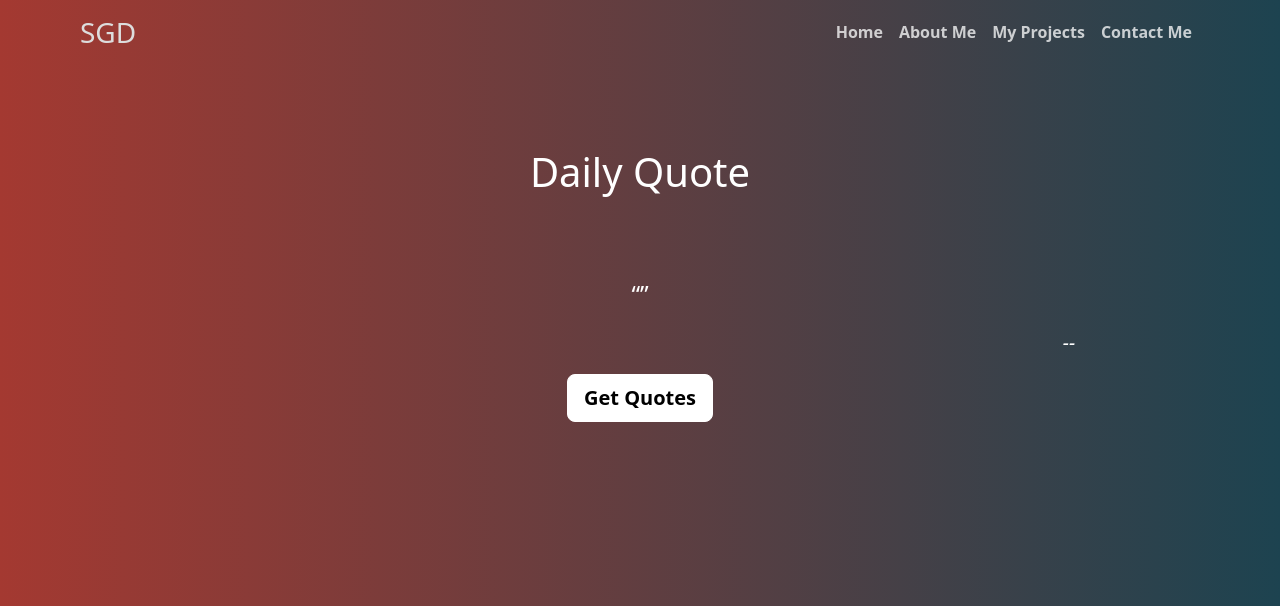
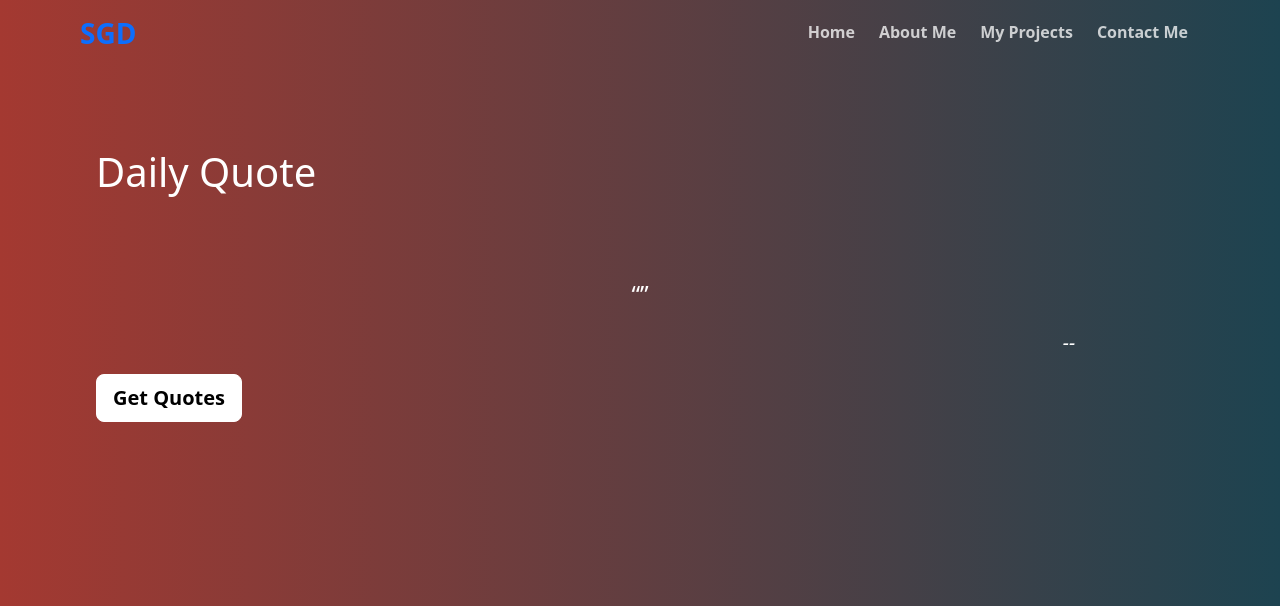
Before and after one commit to Xenon0117/Portfolio, a Flask app: page / in a window 1280 px wide. Shown: the top 606 px of the page. Run offline with Flask 3, Linux system fonts and the light colour scheme; data that the repository does not hold is empty.

Commit message:
Update base.html

```diff
--- a/templates/base.html
+++ b/templates/base.html
@@ -1,95 +1,77 @@
 <!DOCTYPE html>
 <html lang="en">
+
 <head>
     <meta charset="UTF-8">
     <meta name="viewport" content="width=device-width, initial-scale=1.0">
-        <title>{%block title %}{% endblock%}</title>
-        <link rel="icon" type="image/x-icon" href="./static/icon.ico">
-        <link href="https://cdn.jsdelivr.net/npm/bootstrap@5.3.7/dist/css/bootstrap.min.css" rel="stylesheet" integrity="sha384-LN+7fdVzj6u52u30Kp6M/trliBMCMKTyK833zpbD+pXdCLuTusPj697FH4R/5mcr" crossorigin="anonymous">
-        <link rel="stylesheet" href="../static/CSS/style.css">
-        <link rel="stylesheet" href="https://cdn.jsdelivr.net/npm/bootstrap-icons@1.11.1/font/bootstrap-icons.css">
-        <script src="https://cdn.jsdelivr.net/npm/bootstrap@5.3.7/dist/js/bootstrap.bundle.min.js" integrity="sha384-ndDqU0Gzau9qJ1lfW4pNLlhNTkCfHzAVBReH9diLvGRem5+R9g2FzA8ZGN954O5Q" crossorigin="anonymous"></script>
+    <title>{% block title %}{% endblock %}</title>
+    <link rel="icon" type="image/x-icon" href="{{ url_for('static', filename='icon.ico') }}">
+    <link href="https://cdn.jsdelivr.net/npm/bootstrap@5.3.3/dist/css/bootstrap.min.css" rel="stylesheet">
+    <link rel="stylesheet" href="https://cdnjs.cloudflare.com/ajax/libs/font-awesome/6.5.0/css/all.min.css">
+    <link rel="stylesheet" href="{{ url_for('static', filename='CSS/style.css') }}">
+    <script src="https://cdn.jsdelivr.net/npm/bootstrap@5.3.3/dist/js/bootstrap.bundle.min.js"></script>
 </head>
-    <body class="d-flex h-100 text-center text-bg-dark">
+
+<body class="text-bg-dark">
     <div class="cover-container d-flex w-100 h-100 p-3 mx-auto flex-column">
-            <header class="mb-auto">
-                <div>
-                    <a href="{{url_for('index')}}#about"><h3 class="float-md-start mb-0">SGD</h3></a>
-                    <nav class="nav nav-masthead justify-content-center float-md-end">
-                        <a class="nav-link fw-bold py-1 px-0 mx-2" href="{{url_for('index')}}">Home</a>
-                        <a class="nav-link fw-bold py-1 px-0 mx-2" href="{{url_for('index')}}#about">About Me</a>
-                        <a class="nav-link fw-bold py-1 px-0 mx-2" href="{{url_for('index')}}#projects">My Projects</a>
-                        <a class="nav-link fw-bold py-1 px-0 mx-2" href="{{url_for('index')}}#contact">Contact Me</a>
+        <header class="mb-auto position-relative">
+            <div class="d-flex flex-wrap justify-content-between align-items-center">
+                <a href="{{ url_for('index') }}#about" class="text-decoration-none">
+                    <h3 class="mb-0 text-primary fw-bold">SGD</h3>
+                </a>
+                <!-- Desktop Navigation -->
+                <nav class="nav nav-masthead justify-content-center d-none d-md-flex">
+                    <a class="nav-link fw-bold py-1 px-2 mx-1" href="{{ url_for('index') }}">Home</a>
+                    <a class="nav-link fw-bold py-1 px-2 mx-1" href="{{ url_for('index') }}#about">About Me</a>
+                    <a class="nav-link fw-bold py-1 px-2 mx-1" href="{{ url_for('index') }}#projects">My Projects</a>
+                    <a class="nav-link fw-bold py-1 px-2 mx-1" href="{{ url_for('index') }}#contact">Contact Me</a>
                 </nav>
+
             </div>
+
+
         </header>
+
         {% with messages = get_flashed_messages(with_categories=true) %}
         {% if messages %}
+        <div class="container mt-3">
             {% for category, message in messages %}
-                    <div class="alert {{ category }}"> {{ message|capitalize }} </div>
+            <div class="alert alert-{{ 'success' if category == 'success' else 'danger' if category == 'danger' else 'warning' }} alert-dismissible fade show"
+                role="alert">
+                {{ message|capitalize }}
+                <button type="button" class="btn-close" data-bs-dismiss="alert"></button>
+            </div>
             {% endfor %}
+        </div>
         {% endif %}
         {% endwith %}
 
         {% block content %}{% endblock %}
-
-            <!-- Footer -->
-            <div class="container">
-                <footer class="py-3 my-4">
+        <br>
+        <footer class="mt-auto py-4 animated-footer">
             <ul class="nav justify-content-center border-bottom pb-3 mb-3">
-                        <li class="nav-item"><a href="#" class="nav-link px-2 text-white">Home</a></li>
-                        <li class="nav-item"><a href="{{url_for('index')}}#about" class="nav-link px-2 text-white">About Me</a></li>
-                        <li class="nav-item"><a href="{{url_for('index')}}#projects" class="nav-link px-2 text-white">Projects</a></li>
-                        <li class="nav-item"><a href="{{url_for('index')}}#contact" class="nav-link px-2 text-white">Contact Me</a></li>
+                <li class="nav-item"><a href="{{ url_for('index') }}" class="nav-link px-2 text-white">Home</a></li>
+                <li class="nav-item"><a href="{{ url_for('index') }}#about" class="nav-link px-2 text-white">About
+                        Me</a></li>
+                <li class="nav-item"><a href="{{ url_for('index') }}#projects"
+                        class="nav-link px-2 text-white">Projects</a></li>
+                <li class="nav-item"><a href="{{ url_for('index') }}#contact" class="nav-link px-2 text-white">Contact
+                        Me</a></li>
             </ul>
-                    {% if current_year=='2025'%}
-                    <p class="text-center text-body-secondary">© {{current_year}} | SOUMAJIT GHOSH DASTIDER</p>
+            {% if current_year == '2025' %}
+            <p class="text-center text-body-primary">© {{ current_year }} | SOUMAJIT GHOSH DASTIDER</p>
             {% else %}
-                    <p class="text-center text-body-secondary">© 2025 - {{current_year}} | SOUMAJIT GHOSH DASTIDER</p>
+            <p class="text-center text-body-primary">© 2025 – {{ current_year }} | SOUMAJIT GHOSH DASTIDER</p>
             {% endif %}
             <div class="social text-center">
                 <a href="https://github.com/Xenon0117" target="_blank" class="text-white mx-2">
-                            <i class="bi bi-github" style="font-size: 1.5rem;"></i>
+                    <i class="fab fa-github" style="font-size: 1.5rem;"></i>
                 </a>
             </div>
         </footer>
     </div>
-        </div>
-        <script>
-// Mobile navigation toggle
-document.addEventListener('DOMContentLoaded', function() {
-    // Create mobile menu toggle button
-    const menuToggle = document.createElement('button');
-    menuToggle.className = 'menu-toggle';
-    menuToggle.innerHTML = '<i class="bi bi-list" style="font-size: 1.5rem;"></i>';
-    document.querySelector('header').appendChild(menuToggle);
 
-    // Toggle menu function
-    menuToggle.addEventListener('click', function(e) {
-        e.stopPropagation();
-        e.preventDefault();
-        document.querySelector('.nav-masthead').classList.toggle('active');
-    });
 
-    // Close menu when clicking on nav links
-    const navLinks = document.querySelectorAll('.nav-masthead .nav-link');
-    navLinks.forEach(link => {
-        link.addEventListener('click', function() {
-            if (window.innerWidth < 768) {
-                document.querySelector('.nav-masthead').classList.remove('active');
-            }
-        });
-    });
+</body>
 
-    // Close menu when clicking outside
-    document.addEventListener('click', function(e) {
-        const nav = document.querySelector('.nav-masthead');
-        const toggle = document.querySelector('.menu-toggle');
-        if (nav.classList.contains('active') && !nav.contains(e.target) && e.target !== toggle && !toggle.contains(e.target)) {
-            nav.classList.remove('active');
-        }
-    });
-});
-</script>
-    </body>
 </html>
```
Lines whose indentation alone changed are shown as unchanged.
